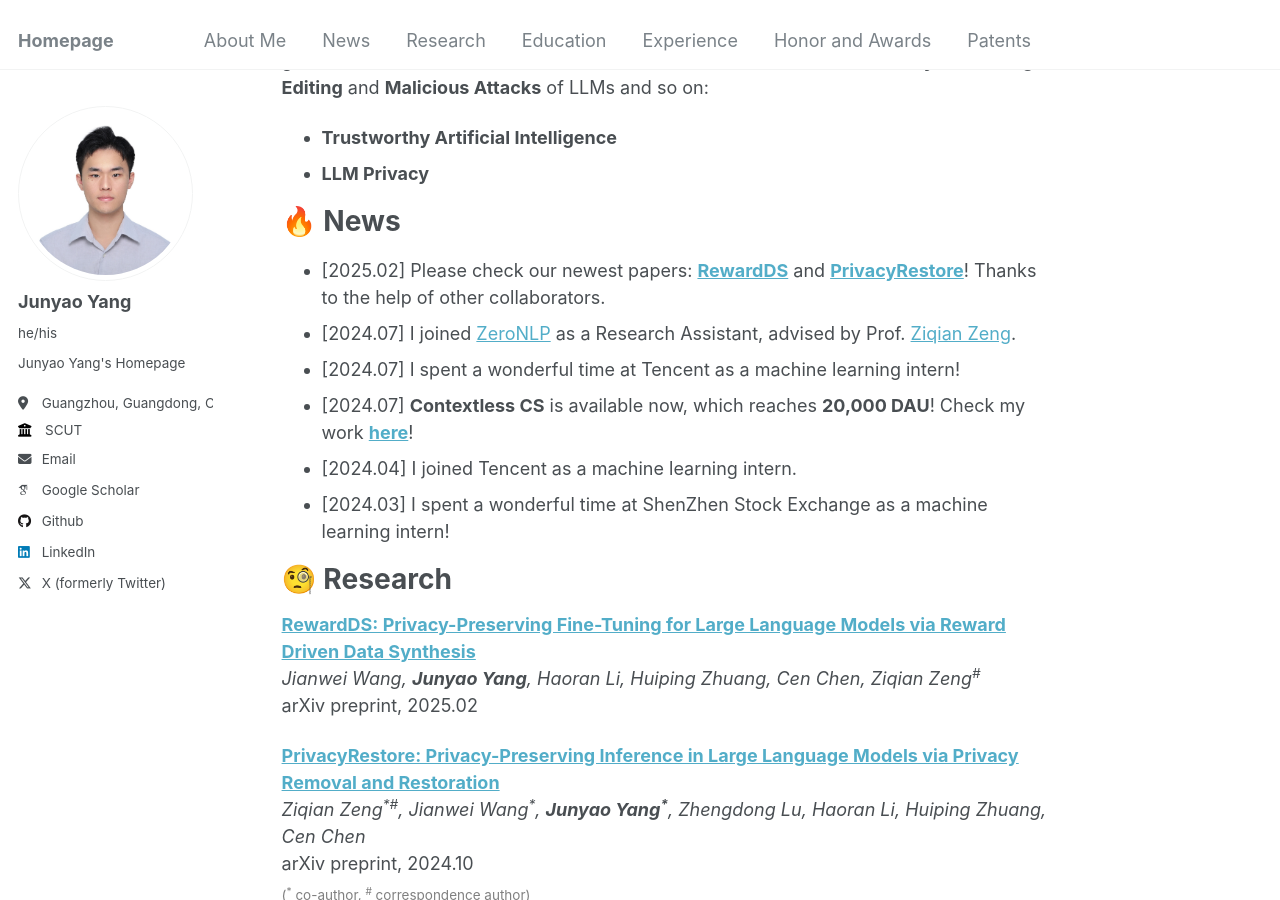
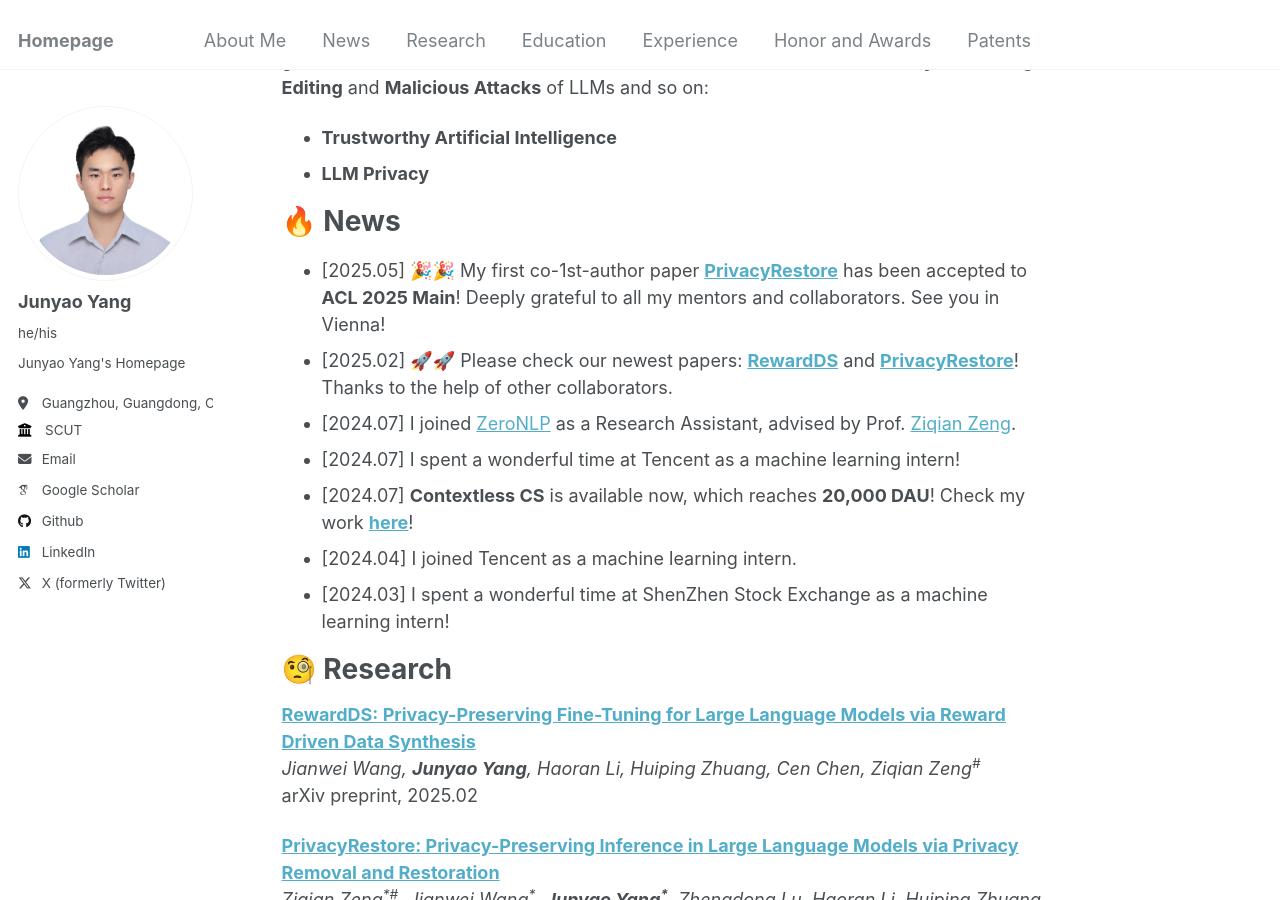
Before and after one commit to jyyang26/jyyang26.github.io, a Jekyll site: the page built from _pages/about.md, in a window 1280 px wide and 900 px high, scrolled down 341 px. Built offline with Jekyll 4.4.1, drawn with Linux system fonts in a browser that asks for light colours; some web fonts are replaced.

Commit message:
Update about.md

```diff
--- a/_pages/about.md
+++ b/_pages/about.md
@@ -18,7 +18,8 @@
 <!-- - [2024.10] **PrivactRestore** is available now! Check our work **[here](https://arxiv.org/abs/2406.01394)**! -->
 
 # 🔥 News
-- [2025.02] Please check our newest papers: **[RewardDS](https://arxiv.org/abs/2502.18517)** and **[PrivacyRestore](https://arxiv.org/abs/2406.01394)**! Thanks to the help of other collaborators.
+- [2025.05] 🎉🎉 My first co-1st-author paper **[PrivacyRestore](https://arxiv.org/abs/2406.01394)** has been accepted to **ACL 2025 Main**! Deeply grateful to all my mentors and collaborators. See you in Vienna!
+- [2025.02] 🚀🚀 Please check our newest papers: **[RewardDS](https://arxiv.org/abs/2502.18517)** and **[PrivacyRestore](https://arxiv.org/abs/2406.01394)**! Thanks to the help of other collaborators.
 - [2024.07] I joined [ZeroNLP](https://github.com/ZeroNLP) as a Research Assistant, advised by Prof. [Ziqian Zeng](https://ziqianzeng.github.io/).
 - [2024.07] I spent a wonderful time at Tencent as a machine learning intern!
 - [2024.07] **Contextless CS** is available now, which reaches **20,000 DAU**! Check my work **[here](https://kf.qq.com/)**!
```
